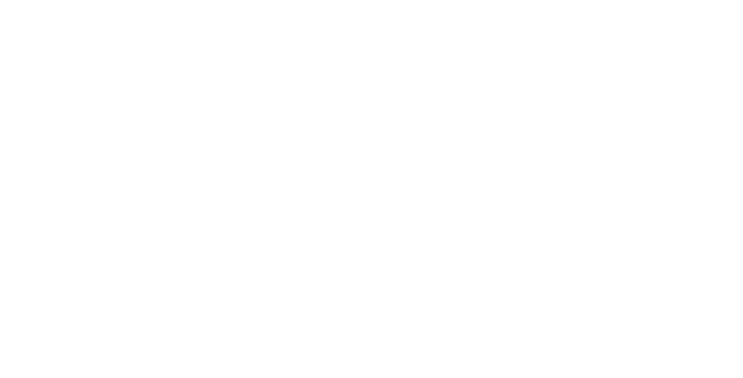
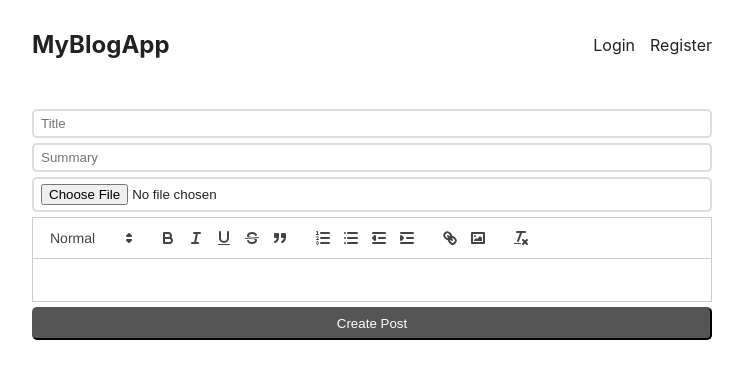
Before and after one commit to mukundkv29/MyBlogApp, a React (Create React App) app in the folder client/: page /create in a window 1280 px wide. Before the commit this address had no page. Shown: the top 378 px of the page, without its empty margins (268-1011 px from the left). Built offline with nearby package versions, Linux system fonts and the light colour scheme; no server answers.

Commit message:
eleventh

```diff
--- a/client/package.json
+++ b/client/package.json
@@ -8,6 +8,7 @@
     "@testing-library/user-event": "^13.2.1",
     "react": "^18.2.0",
     "react-dom": "^18.2.0",
+    "react-quill": "^2.0.0",
     "react-router-dom": "^6.9.0",
     "react-scripts": "5.0.1",
     "web-vitals": "^2.1.0"
--- a/client/src/App.css
+++ b/client/src/App.css
@@ -106,6 +106,6 @@ button{
   border-radius: 5px;
 }
 
-form h1{
+form.login h1, form.register.h1{
   text-align: center;
 }
--- a/client/src/App.js
+++ b/client/src/App.js
@@ -7,9 +7,11 @@ import RegisterPage from "./pages/RegisterPage.js";
 // import Post from "./Post.js";
 // import Header from "./Header";
 
-import "./App.css";
 import Layout from "./Layout.js";
 import { UserContextProvider } from "./UserContext.js";
+import CreatePost from "./pages/CreatePost.js";
+
+import "./App.css";
 
 function App() {
   return (
@@ -19,6 +21,7 @@ function App() {
           <Route index element={<IndexPage />} />
           <Route path="/login" element={<LoginPage />} />
           <Route path="/register" element={<RegisterPage />} />
+          <Route path="/create" element={<CreatePost />} />
         </Route>
 
 
--- /dev/null
+++ b/client/src/pages/CreatePost.js
@@ -0,0 +1,87 @@
+import { useState } from "react";
+import ReactQuill from "react-quill";
+import "react-quill/dist/quill.snow.css";
+
+const modules = {
+  toolbar: [
+    [{ header: [1, 2, false] }],
+    ["bold", "italic", "underline", "strike", "blockquote"],
+    [
+      { list: "ordered" },
+      { list: "bullet" },
+      { indent: "-1" },
+      { indent: "+1" },
+    ],
+    ["link", "image"],
+    ["clean"],
+  ],
+};
+
+const formats = [
+  "header",
+  "bold",
+  "italic",
+  "underline",
+  "strike",
+  "blockquote",
+  "list",
+  "bullet",
+  "indent",
+  "link",
+  "image",
+];
+
+export default function CreatePost() {
+  const [title, setTitle] = useState("");
+  const [summary, setSummary] = useState("");
+  const [content, setContent] = useState("");
+  const [files, setFiles] = useState('');
+
+  async function CreateNewPost(ev) {
+    const data = new FormData();
+    data.set("title", title);
+    data.set("summary", summary);
+    data.set("content", content);
+    data.set("file", files);
+
+    ev.preventDefault();
+    console.log(files);
+    // await fetch("http://localhost:4000/post", {
+    //   method: "POST",
+    //   body: data,
+    //   credentials: "include",
+    // });
+  }
+
+  return (
+    <form onSubmit={CreateNewPost}>
+      <input
+        type="title"
+        placeholder={"Title"}
+        value={title}
+        onChange={(ev) => setTitle(ev.target.value)}
+      />
+
+      <input
+        type="summary"
+        placeholder="Summary"
+        value={summary}
+        onChange={(ev) => setSummary(ev.target.value)}
+      />
+
+      <input type="file"
+        // value={files}
+        onChange={ev=>setFiles(ev.target.files)}
+      />
+
+      <ReactQuill
+        value={content}
+        modules={modules}
+        formats={formats}
+        onChange={(newVal) => setContent(newVal)}
+        theme={"snow"}
+      />
+      <button style={{ marginTop: "5px" }}>Create Post</button>
+    </form>
+  );
+}
```
Also changed, not shown: 2 other files (tests, documents, lock files or other folders).
